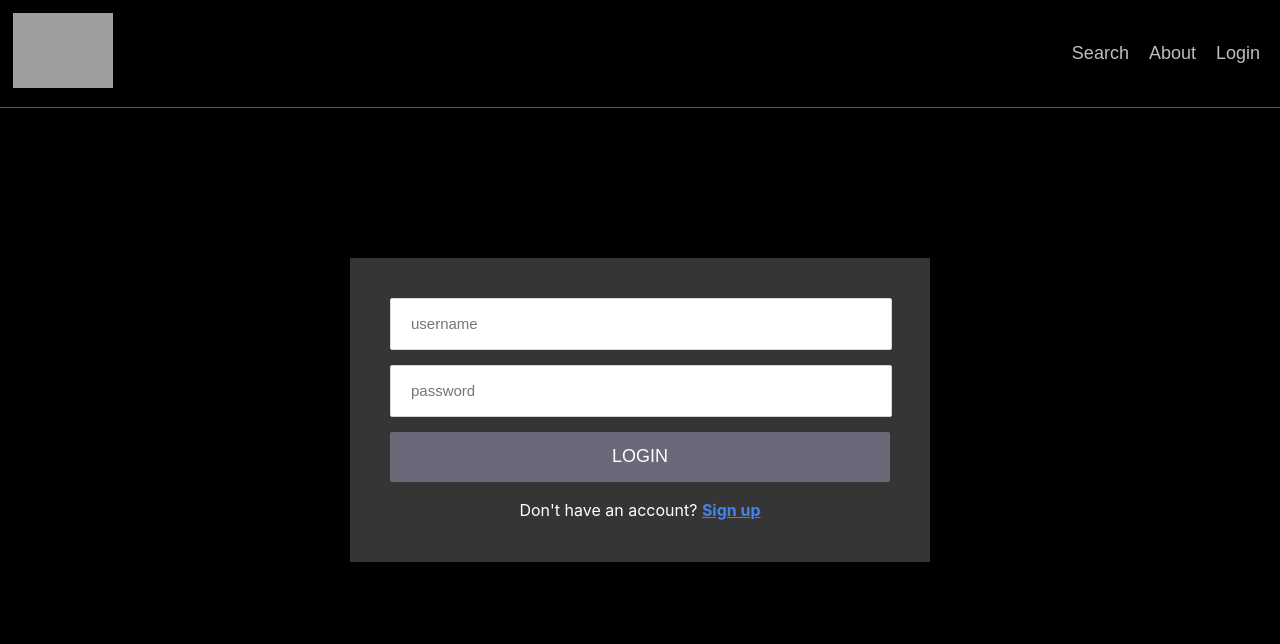
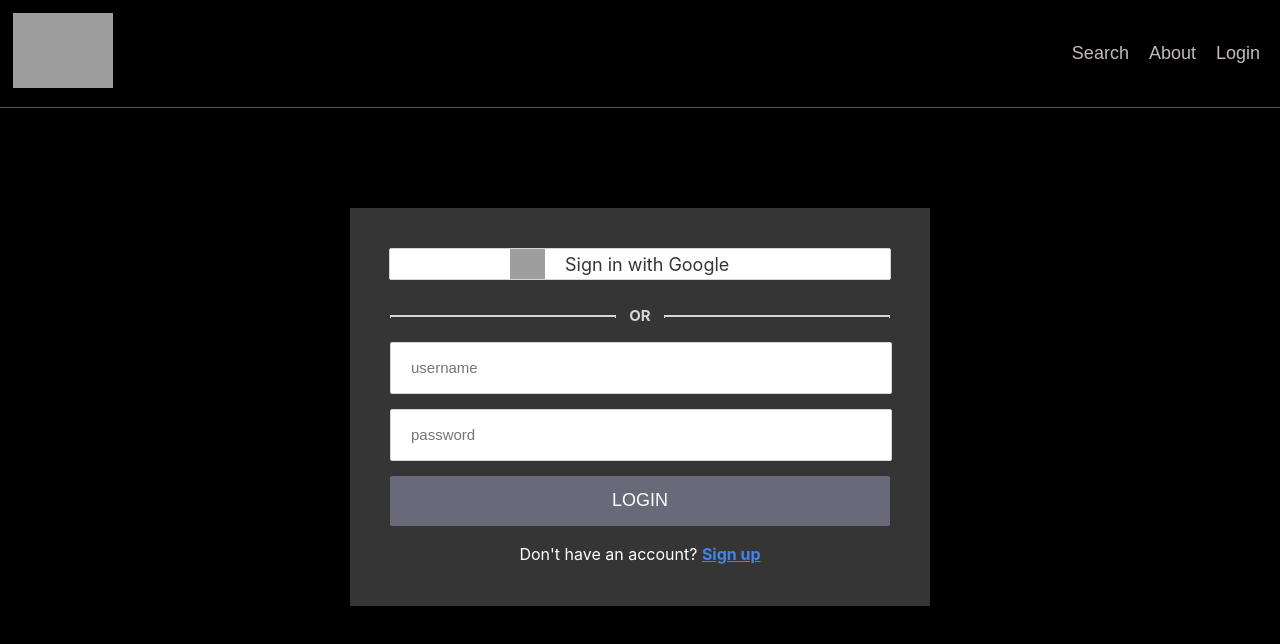
Before and after one commit to suhasinipatil/movie-frontend, a React (Create React App) app: page /login in a window 1280 px wide. Shown: the top 644 px of the page. Built offline with nearby package versions, Linux system fonts and the light colour scheme; grey boxes are pictures that could not be loaded.

Commit message:
Add Google Sign-In option and styling to Login page

```diff
--- a/src/routes/Login.js
+++ b/src/routes/Login.js
@@ -84,6 +84,13 @@ const Login = () => {
         <div>
             <div className={styles.formWrapper}>
                 <form className={styles.form} onSubmit={handleSubmit}>
+                    <a href="http://localhost:8080/users/login" className={styles.googlehref}>
+                        <img src="https://img.icons8.com/color/48/000000/google-logo.png" alt="google logo" className={styles.googleImage} />
+                        <span className={styles.googleText}>Sign in with Google</span>
+                    </a>
+                    <div className={styles.hrDiv}>
+                        <hr className={styles.hr} /> <p className={styles.or}>OR</p> <hr className={styles.hr} />
+                    </div>
                     <input
                         type="text"
                         placeholder="username"
--- a/src/styles/Login.module.css
+++ b/src/styles/Login.module.css
@@ -1,6 +1,66 @@
-.formWrapper {
+.formWrapper,
+.googleSignIn {
   max-width: 1000px;
   margin: 0 auto;
+}
+
+.googlehref {
+  height: 30px;
+  width: 92%;
+  padding: 0px;
+  padding-left: 20px;
+  padding-right: 20px;
+  font-size: 15px;
+  margin-bottom: 10px;
+  outline: none;
+  border-radius: 2px;
+  border: 1px solid rgb(209, 215, 217);
+  gap: 10px;
+  display: flex;
+  align-self: center;
+  background-color: white;
+  text-decoration: none;
+}
+
+.hr {
+  width: 46%;
+  margin: 0 auto;
+  margin-top: 5%;
+  margin-bottom: 5%;
+  border: 0.5px dotted rgb(209, 215, 217);
+  background-color: rgb(209, 215, 217);
+}
+
+.or {
+  display: flex;
+  align-items: center;
+  justify-content: center;
+  color: rgb(209, 215, 217);
+  font-size: 15px;
+  font-weight: bold;
+  background-color: rgb(54, 53, 53);
+  width: 50px;
+  height: 20px;
+}
+
+.hrDiv {
+  display: flex;
+  align-items: center;
+  justify-content: center;
+}
+
+.googleText {
+  margin-top: 5px;
+  color: rgb(54, 53, 53);
+  font-size: large;
+}
+
+.googleImage {
+  height: 30px;
+  width: 35px;
+  margin-right: 10px;
+  margin-left: 100px;
+  align-items: center;
 }
 
 .form {
@@ -10,7 +70,7 @@
   display: flex;
   flex-direction: column;
   padding: 40px;
-  margin-top: 15%;
+  margin-top: 10%;
   background-color: rgb(54, 53, 53);
 }
 
```
